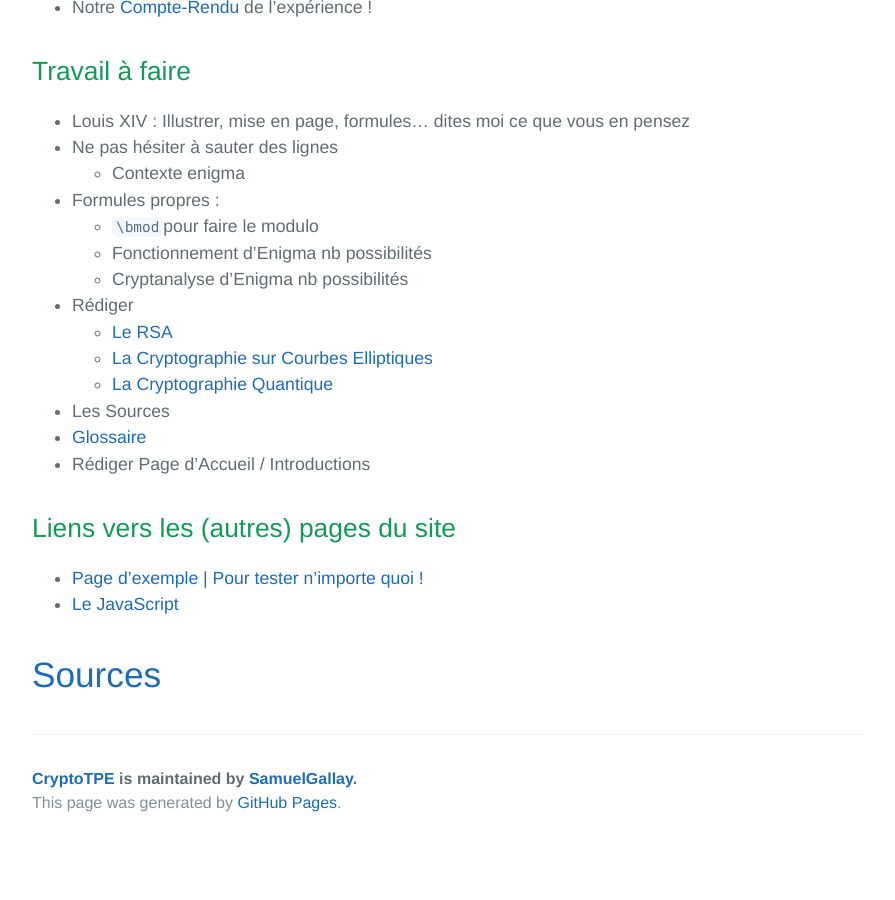
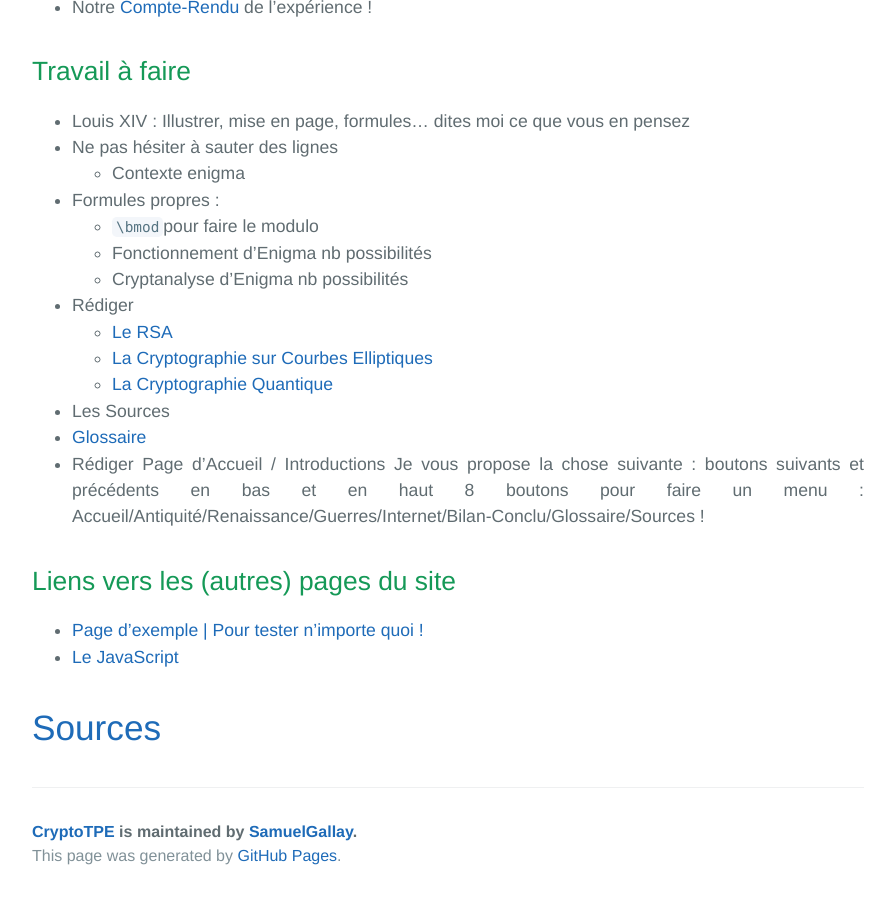
Before and after one commit to SamuelGallay/CryptoTPE, a Jekyll site: the page built from index.md, in a window 1280 px wide and 900 px high, scrolled down 2045 px. Shown: the whole window, without its empty margins (192-1087 px from the left). Built offline with Jekyll 4.4.1, drawn with Linux system fonts in a browser that asks for light colours; our own code applies the rules of GitHub Pages for plain Markdown files; before the commit the page ends 2892 px from its top, so only the background shows below that.

Commit message:
suggestions

```diff
--- a/index.md
+++ b/index.md
@@ -84,6 +84,7 @@
 * Les Sources
 * [Glossaire](glossaire)
 * Rédiger Page d'Accueil / Introductions
+Je vous propose la chose suivante : boutons suivants et précédents en bas et en haut 8 boutons pour faire un menu : Accueil/Antiquité/Renaissance/Guerres/Internet/Bilan-Conclu/Glossaire/Sources !
 
 ## Liens vers les (autres) pages du site
 
```
